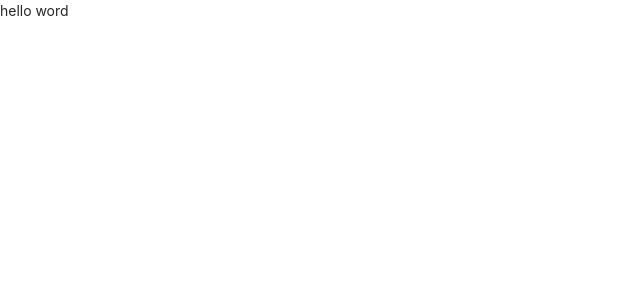
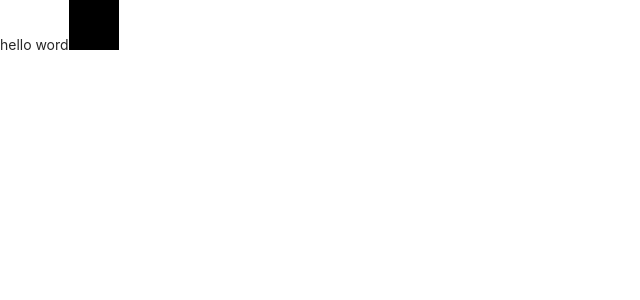
Before and after one commit to jasonshu1229/React-Visual-Editor, a React (Vite) app: page / in a window 1280 px wide. Shown: the top 300 px of the page, without its empty margins (0-640 px from the left). Built offline with nearby package versions, Linux system fonts and the light colour scheme.

Commit message:
准备解决 mousedown过程中读取不到最新的hook变量的问题

```diff
--- a/src/App.tsx
+++ b/src/App.tsx
@@ -1,10 +1,76 @@
+import { useState, useRef } from 'react'
 import './app.scss'
 
 export default () => {
 
+    const [pos, setPos] = useState({
+        left: 0,
+        top: 0,
+    })
+
+    const moveDraggier = (() => {
+
+        // 拖拽开始时div和鼠标的坐标值
+        const dragData = useRef({
+            startTop: 0,
+            startLeft: 0, // 拖拽开始的时候，div的left值
+            startX: 0,  // 拖拽开始的时候，鼠标的left值
+            startY: 0,
+        })
+
+        const mousedown = (e: React.MouseEvent<HTMLDivElement>) => {
+            document.addEventListener('mousemove', mousemove);
+            document.addEventListener('mouseup', mouseup);
+
+            console.log(pos);
+
+            // 按下鼠标时记录 div和鼠标坐标的值
+            dragData.current = {
+                startTop: pos.top,
+                startLeft: pos.left,
+                startX: e.clientX,
+                startY: e.clientY,
+            }
+        }
+
+        const mousemove = (e: MouseEvent) => {
+            const {startX, startY, startLeft, startTop} = dragData.current;
+            const durX = e.clientX - startX;
+            const durY = e.clientY - startY;
+
+            // 鼠标移动到对应位置时，设置div的坐标
+            // div的偏移量 = 鼠标的偏移量 + div的偏移量
+            setPos({
+                top: durY + startTop,
+                left: durX + startLeft,
+            })
+        }
+
+        const mouseup = (e: MouseEvent) => {
+            document.removeEventListener('mousemove', mousemove);
+            document.removeEventListener('mouseup', mouseup);
+        }
+
+        return {
+            mousedown
+        }
+    })();
+
     return (
         <div className="app-home">
             hello word
+
+            <div style={{
+                height: '50px',
+                width: '50px',
+                backgroundColor: 'black',
+                position: 'relative',
+                top: `${pos.top}px`,
+                left: `${pos.left}px`,
+                display: 'inline-block'
+            }}
+            onMouseDown={moveDraggier.mousedown}
+            />
         </div>
     )
 }
```
